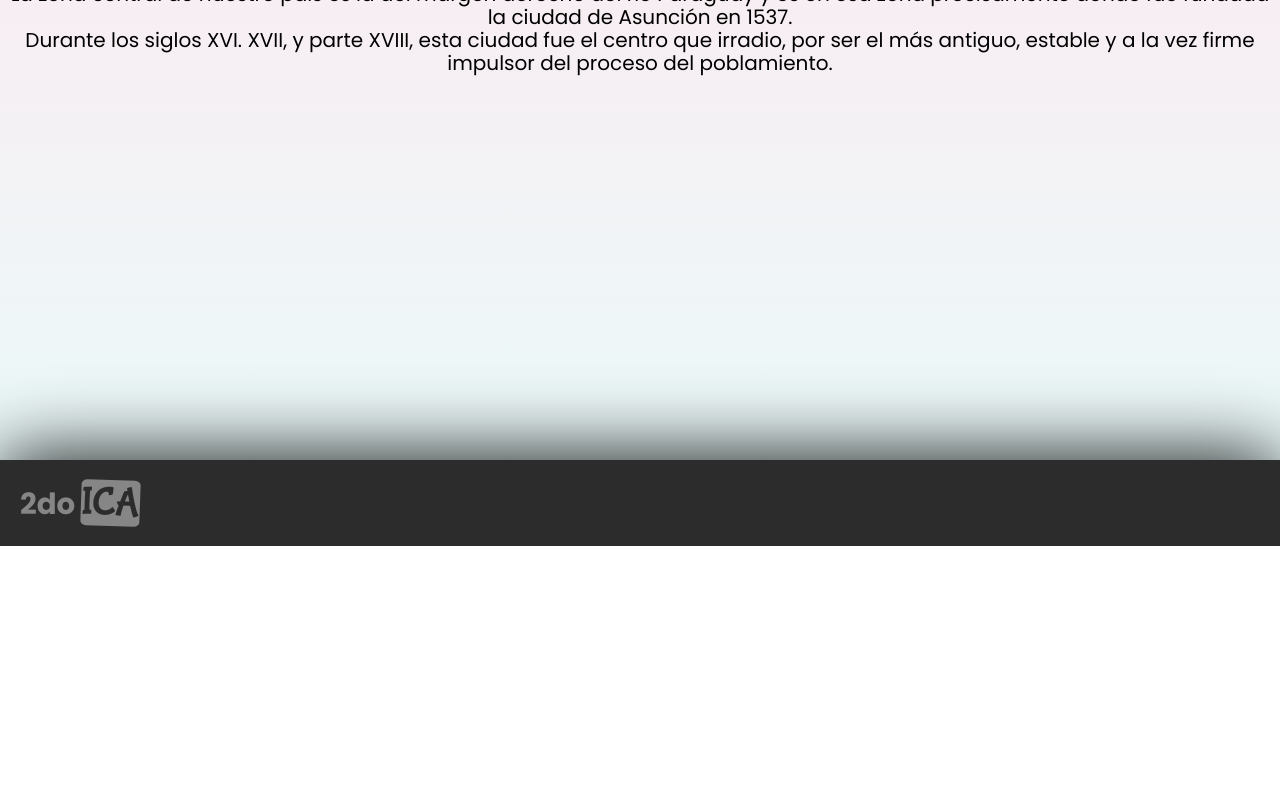
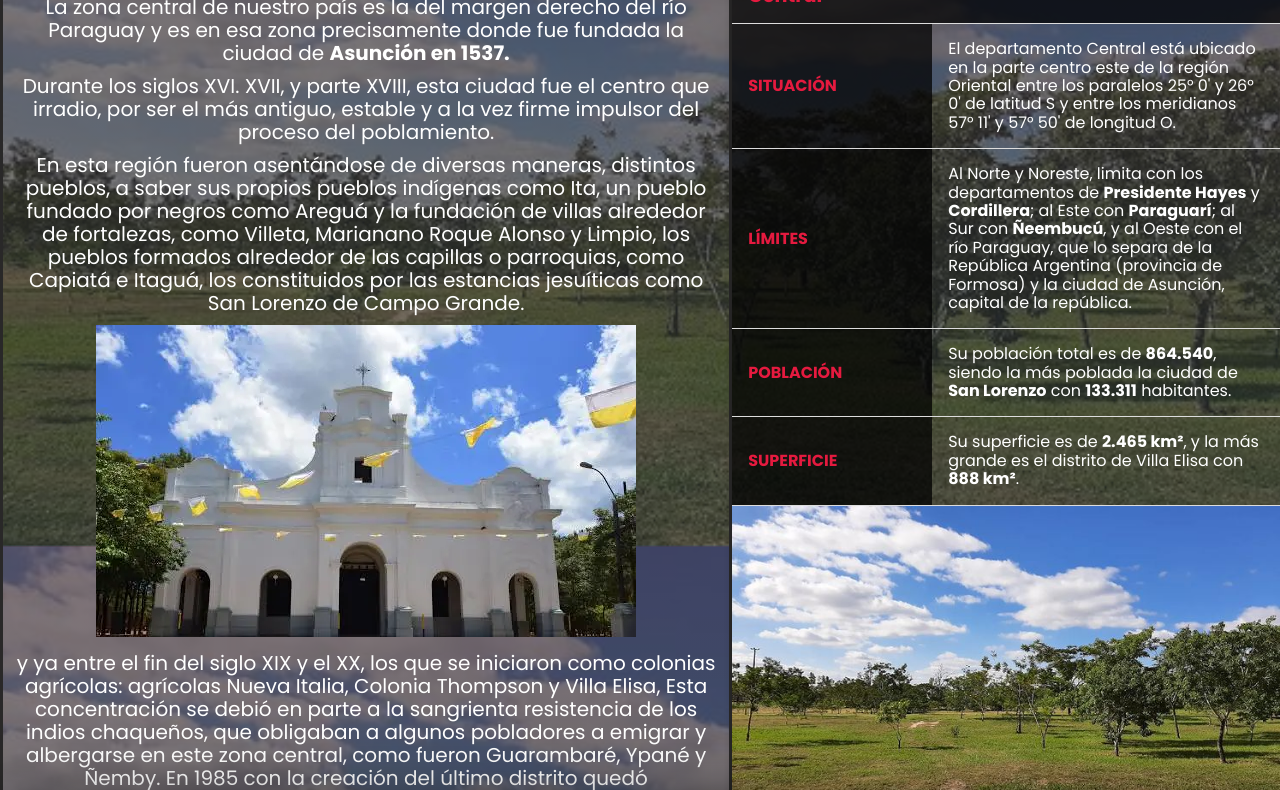
Before and after one commit to G-Lean/CentralPage, a plain HTML site: page pages/history.html in a window 1280 px wide. Shown: the part 254-1044 px from the top of the page. Before the commit the page ends 800 px from the top, so only its background shows below. Drawn offline with Linux system fonts and the light colour scheme; a web font is replaced by a local one.

Commit message:
uptade history and colors

```diff
--- a/pages/contact.css
+++ b/pages/contact.css
@@ -1,10 +1,16 @@
+:root{
+  --background:rgba(0, 0, 0, 0.5);
+  --text-color:rgb(255, 255, 255);
+  --title-bg:#000000bd;
+  --title:rgb(229, 26, 63);
+}
 body, html{
     min-height: 100%;
     height: 100%;
     width: 100%;
+    overflow:hidden;
 }
 body{
-    overflow-y: none;
     font-family: "Poppins", sans-serif;
     background-image: linear-gradient(to top, #a8ede94d 0%, #fed6e350 100%),
     url('../assets/Contact-background.webp');
@@ -18,14 +24,16 @@ body{
     height: 340px;
     background-color: rgb(44,44, 44);
     margin: auto;
-    margin-top: 20px;
+    margin-top: 10px;
+    margin-bottom: 10px;
     box-shadow: 7px 13px 37px #000;
     padding: 20px 30px;
-    border-top: 4px solid #017bab;
+    border-top: 4px solid rgb(229, 26, 63);
     color: white;
   }
 
   .form h5 {
+    color: var(--title);
     margin: 0;
     text-align: center;
     height: 40px;
@@ -39,7 +47,7 @@ body{
   .controls {
     color: white;
     width: 100%;
-    border: 1px solid #017bab;
+    border: 1px solid var(--title);
     margin-bottom: 15px;
     padding: 11px 10px;
     background: #252323;
@@ -50,7 +58,7 @@ body{
   .buttons {
     width: 100%;
     height: 40px;
-    background: #017bab;
+    background: var(--title);
     border: none;
     color: white;
     margin-bottom: 16px;
@@ -113,6 +121,9 @@ footer div{
   }
 }
 @media (max-width:399px) {
+    .form{
+      width: 95%;
+    }
     footer{
         width: calc(400px + ( 400px - 100vw ));
 
--- a/pages/districts.css
+++ b/pages/districts.css
@@ -1,6 +1,8 @@
 :root{
     --background:rgba(0, 0, 0, 0.5);
     --text-color:rgb(255, 255, 255);
+    --title-bg:#000000bd;
+    --title:rgb(229, 26, 63);
 }
 body{
     font-family: "Poppins", sans-serif;
@@ -22,6 +24,8 @@ body{
     background-color: var(--background);
 }
 .title {
+    color: var(--title);
+    background-color: var(--title-bg);
     font-family: "Sansita", sans-serif;
     font-weight: 400;
     font-style: normal;
--- a/pages/history.css
+++ b/pages/history.css
@@ -1,44 +1,116 @@
-body{
+:root{
+    --background: rgba(0, 0, 0, 0.5);
+    --title:rgb(229, 26, 63);
+}
+body {
     font-family: "Poppins", sans-serif;
     background-image: linear-gradient(to top, #b3f1ee4d 0%, #fdb5cc50 100%),
-    url();
-    background-repeat:no-repeat;
-    background-size:cover;
+    url("../assets/descarga.jpg");
+    background-repeat: no-repeat;
+    background-size: cover;
     background-attachment: fixed;
     background-position: center;
+
 }
-.Antecedentes{
+.main{
+    display: flex;
+    background-color: rgba(0, 0, 0, 0.5);
+    color: rgb(255, 255, 255);
+}
+.Antecedentes {
+    width: 80%;
+    text-align: center;
+    border: rgb(41, 40, 40) solid;
     margin-top: 20px;
     text-align: center;
     font-size: 20px;
 
 }
-.Antecedentes h2{
+
+.Antecedentes h2 {
+    background-color: #000000bd;
+    width: 100%;
+    color: var(--title);
     font-family: "Sansita", sans-serif;
     font-size: 50px;
 }
 
-footer{
+.Antecedentes p {
+    margin:10px;
+}
+
+.row {
+    max-width: 100%;
+}
+
+.table-container {
+    width: 60%;
+    max-width: 800px;
+    border-radius: 8px;
+    box-shadow: 0 4px 8px rgba(0, 0, 0, 0.2);
+    overflow: hidden;
+}
+
+table {
+    margin-top: 20px;
+    width: 100%;
+    border-collapse: collapse;
+}
+
+th,
+td {
+    padding: 16px;
+    text-align: left;
+    border-bottom: 1px solid #ddd;
+}
+
+th {
+    background-color:#000000bd;
+    color: var(--title);
+    font-size: 1.2em;
+}
+
+td {
+    font-size: 1em;
+}
+.category {
+    font-weight: bold;
+    background-color: #000000bd;
+    color: var(--title);
+    text-transform: uppercase;
+}
+@media (max-width:768px) {
+    .main{
+        display: block;
+
+    }
+    .Antecedentes, .table-container{
+        margin: 0 auto;
+        width: 100%;
+    }
+}
+footer {
     position: absolute;
     width: 100%;
-    bottom: 0;
-    background-color: rgb(44,44, 44);
+    background-color: rgb(44, 44, 44);
     color: rgb(134, 134, 134);
     font-size: 25px;
     box-shadow: 0 0 5rem #000;
-    padding:20px;
+    padding: 20px;
 }
-footer span{
+
+footer span {
     font-family: "Bubblegum Sans", sans-serif;
     font-weight: 400;
     font-style: normal;
     font-size: 40px;
     transform: rotate(-4deg);
-    color:  rgb(44,44, 44);
+    color: rgb(44, 44, 44);
 
 
 }
-footer div{
+
+footer div {
     display: inline-block;
     transform: rotate(2deg);
     background-color: rgb(134, 134, 134);
--- a/pages/history.html
+++ b/pages/history.html
@@ -56,14 +56,61 @@
     <!--Header End-->
     <article class="main">
         <section class="Antecedentes">
-        <h2>Antecedentes históricos</h2>
+        <h2>Historia</h2>
         <p>
             La zona central de nuestro país es la del margen derecho del río Paraguay y
-            es en esa zona precisamente donde fue fundada la ciudad de Asunción en 1537.<br>
+            es en esa zona precisamente donde fue fundada la ciudad de <b>Asunción en 1537.</b> </p>
+            <p>
              Durante los siglos XVI. XVII, y parte XVIII, esta ciudad fue el centro que irradio,
             por ser el más antiguo, estable y a la vez firme impulsor del proceso del poblamiento.
         </p>
+
+        <p>En esta región fueron asentándose de diversas maneras, distintos pueblos,
+            a saber sus propios pueblos indígenas como Ita, un pueblo fundado por negros como Areguá y la
+            fundación de villas alrededor de fortalezas, como Villeta, Marianano Roque Alonso y Limpio, los
+            pueblos formados alrededor de las capillas o parroquias, como Capiatá e Itaguá,  los constituidos por las
+             estancias jesuíticas como San Lorenzo de Campo Grande.
+        </p>
+        <img src="../assets/Capiatá.webp" class="row">
+        <p>y ya entre el fin del siglo XIX y el XX,
+            los que se iniciaron como colonias agrícolas: agrícolas Nueva Italia, Colonia Thompson y Villa Elisa,
+            Esta concentración se debió en parte a la sangrienta resistencia de los indios chaqueños,
+            que obligaban a algunos pobladores a emigrar y albergarse en este zona central, como fueron
+            Guarambaré, Ypané y Ñemby. En 1985 con la creación del último distrito quedó definitivamente organizada
+            la división política de este departamento.</p>
      </section>
+     <div class="table-container">
+        <table>
+          <thead>
+            <tr>
+              <th>Información del Departamento Central</th>
+              <th>Detalles</th>
+            </tr>
+
+          </thead>
+          <tbody>
+            <tr>
+              <td class="category">Situación</td>
+              <td>El departamento Central está ubicado en la parte centro este de la región Oriental entre los paralelos 25° 0' y 26° 0' de latitud S y entre los meridianos 57° 11' y 57° 50' de longitud O.</td>
+            </tr>
+            <tr>
+              <td class="category">Límites</td>
+              <td>Al Norte y Noreste, limita con los departamentos de <b>Presidente Hayes</b> y <b>Cordillera</b>; al Este con <b>Paraguarí</b>; al Sur con <b>Ñeembucú</b>, y al Oeste con el río Paraguay, que lo separa de la República Argentina (provincia de Formosa) y la ciudad de Asunción, capital de la república.</td>
+            </tr>
+            <tr>
+              <td class="category">Población</td>
+              <td>Su población total es de <b>864.540</b>, siendo la más poblada la ciudad de <b>San Lorenzo</b> con <b>133.311</b> habitantes.</td>
+            </tr>
+            <tr>
+              <td class="category">Superficie</td>
+              <td>Su superficie es de <b>2.465 km²</b>, y la más grande es el distrito de Villa Elisa con <b>888 km²</b>.</td>
+            </tr>
+
+          </tbody>
+        </table>
+        <img src="../assets/descarga.jpg">
+      </div>
+
     </article>
 
     <!--Footer-->
--- a/style.css
+++ b/style.css
@@ -1,6 +1,8 @@
 :root{
     --background:rgba(0, 0, 0, 0.5);
     --text-color:rgb(255, 255, 255);
+    --title-bg:#000000bd;
+    --title:rgb(229, 26, 63);
 }
 body{
     background-image: linear-gradient(to top, #a8ede94d 0%, #fed6e350 100%),
@@ -22,6 +24,8 @@ body{
     background-color: var(--background);
 }
 .title {
+    background-color:var(--title-bg);
+    color: var(--title);
     font-family: "Sansita", sans-serif;
     font-weight: 400;
     font-style: normal;
```
